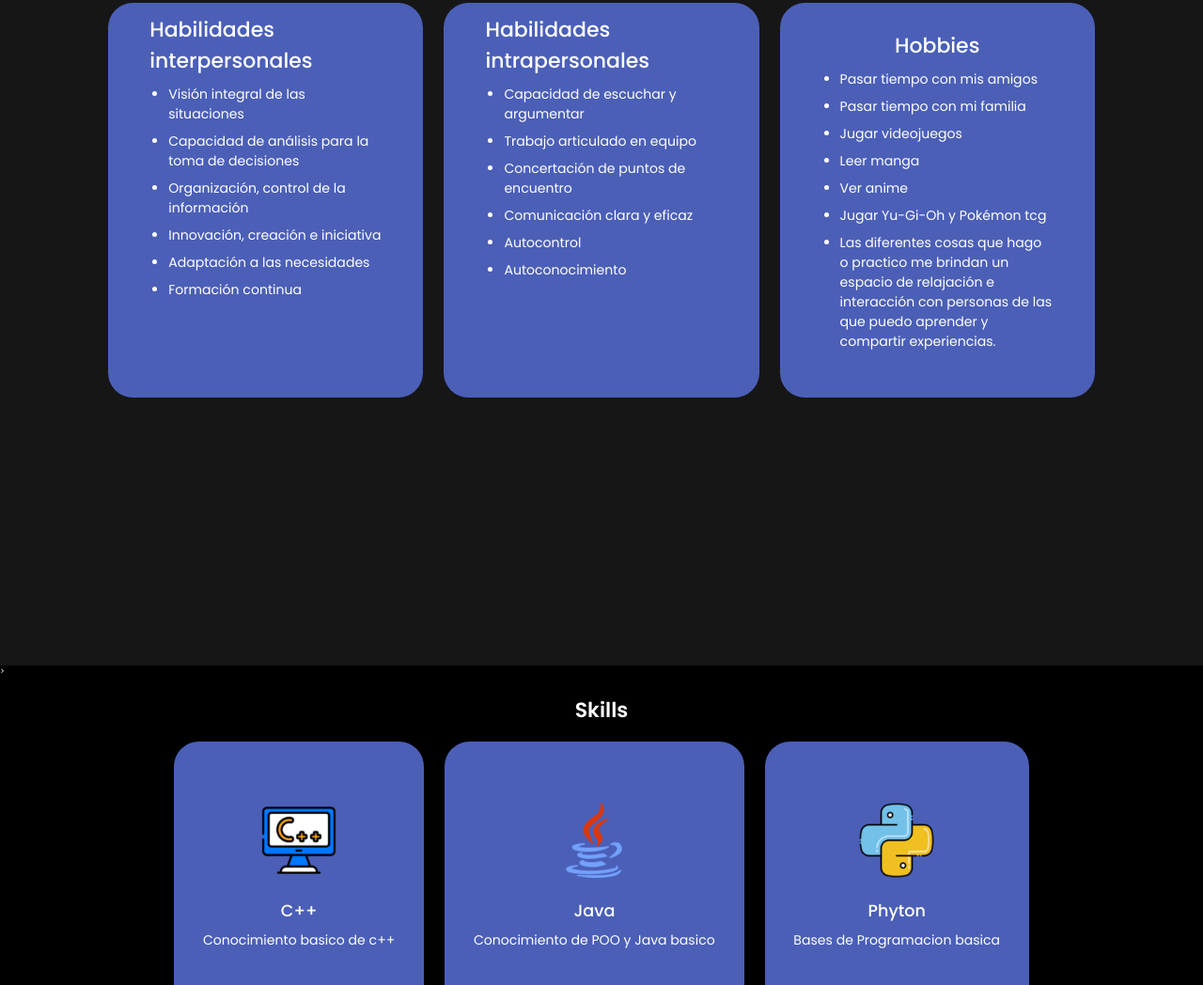
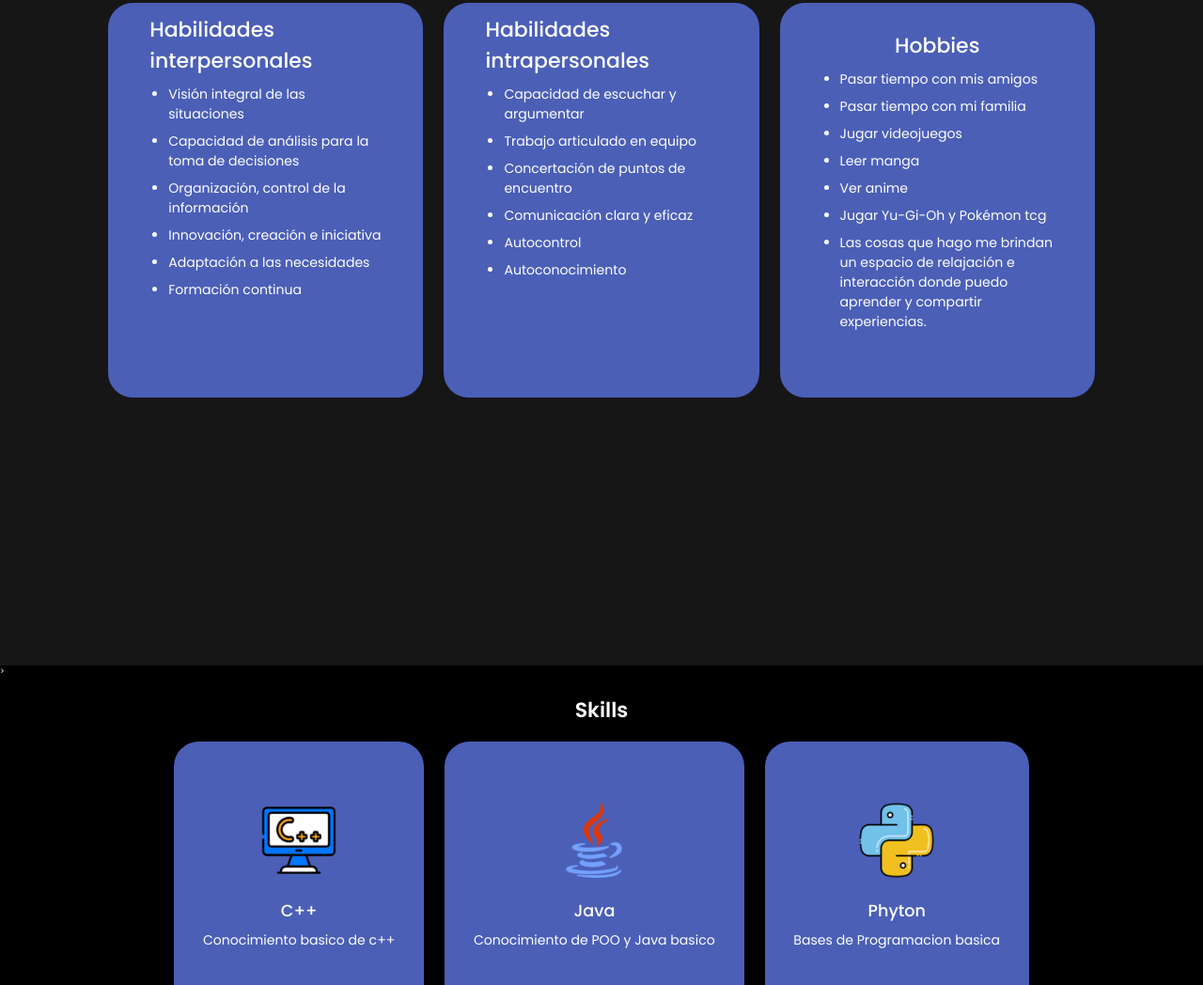
Before and after one commit to DevMauro19/Portafolio-CMVCH, a plain HTML site: page index.html in a window 1280 px wide. Shown: the part 918-1966 px from the top of the page at 94% size. Drawn offline with Linux system fonts and the light colour scheme.

Commit message:
Add files via upload

```diff
--- a/index.html
+++ b/index.html
@@ -91,8 +91,7 @@
                         <li>Leer manga</li>
                         <li>Ver anime</li>
                         <li>Jugar Yu-Gi-Oh y Pokémon tcg</li>
-                        <li>Las diferentes cosas que hago
-                            o practico me brindan un espacio de relajación e interacción con personas de las que puedo aprender
+                        <li>Las cosas que hago me brindan un espacio de relajación e interacción donde puedo aprender
                             y compartir experiencias.</li>
                     </ul>
                 </div>
```
